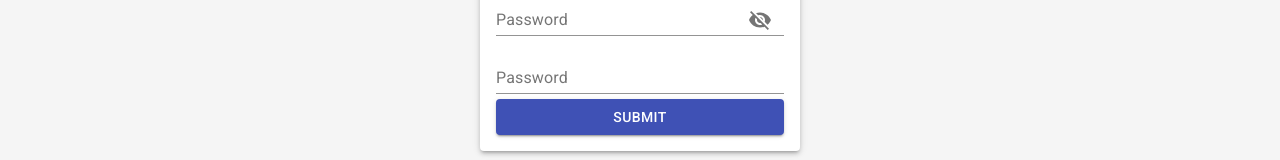
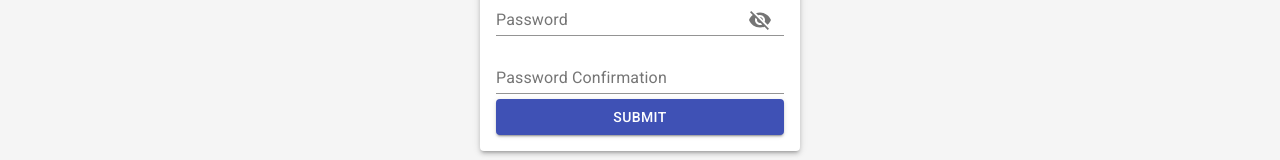
Before and after one commit to fbzr/Sauti-Marketplace-React, a React (Create React App) app in the folder react-1/: page /signup in a window 1280 px wide. Shown: the part 512-672 px from the top of the page. Built offline with nearby package versions, Linux system fonts and the light colour scheme.

Commit message:
fix password 2 label

```diff
--- a/react-1/src/components/SignUp.jsx
+++ b/react-1/src/components/SignUp.jsx
@@ -53,16 +53,10 @@ const SignUpForm = (props) => {
     const { isSubmitting, values, setValues } = props;
     const classes = useStyles();
 
-    const handleChange = prop => event => {
-        console.log(props);
-        console.log(prop);
-        // setValues({ ...values, [prop]: event.target.value });
-      };
-
-      const handleClickShowPassword = () => {
+    const handleClickShowPassword = () => {
         console.log(props);
         setValues({ ...values,  showPassword: !values.showPassword });
-      };
+    };
 
     const handleMouseDownPassword = event => {
         event.preventDefault();
@@ -99,7 +93,7 @@ const SignUpForm = (props) => {
                         name='password2'
                         id='password2'
                         type={values.showPassword ? 'text' : 'password'}
-                        label='Password'
+                        label='Password Confirmation'
                     />
                     <Button disabled={isSubmitting} variant="contained" color="primary" type='submit'>Submit</Button>
                 </Form>
```
